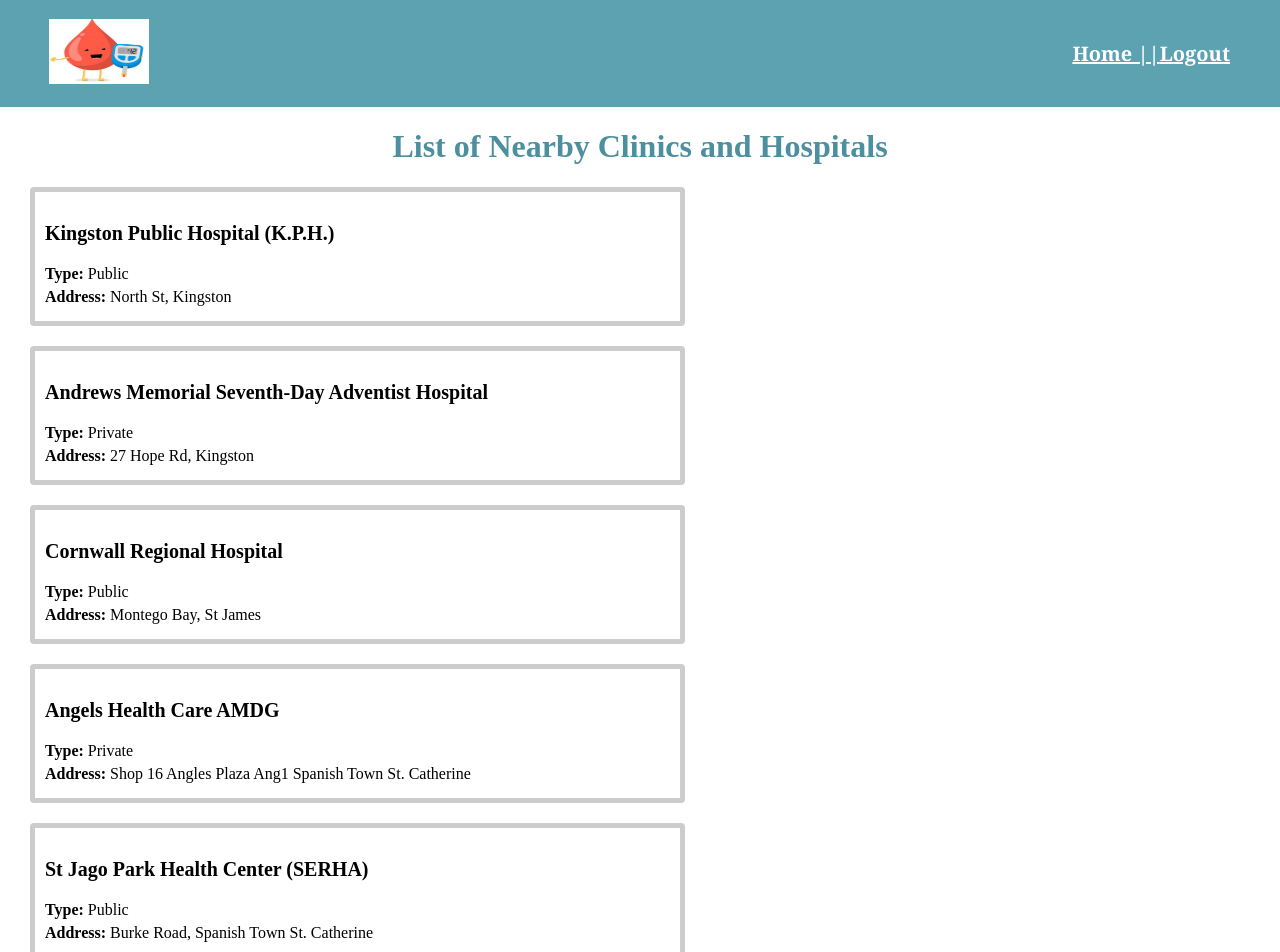
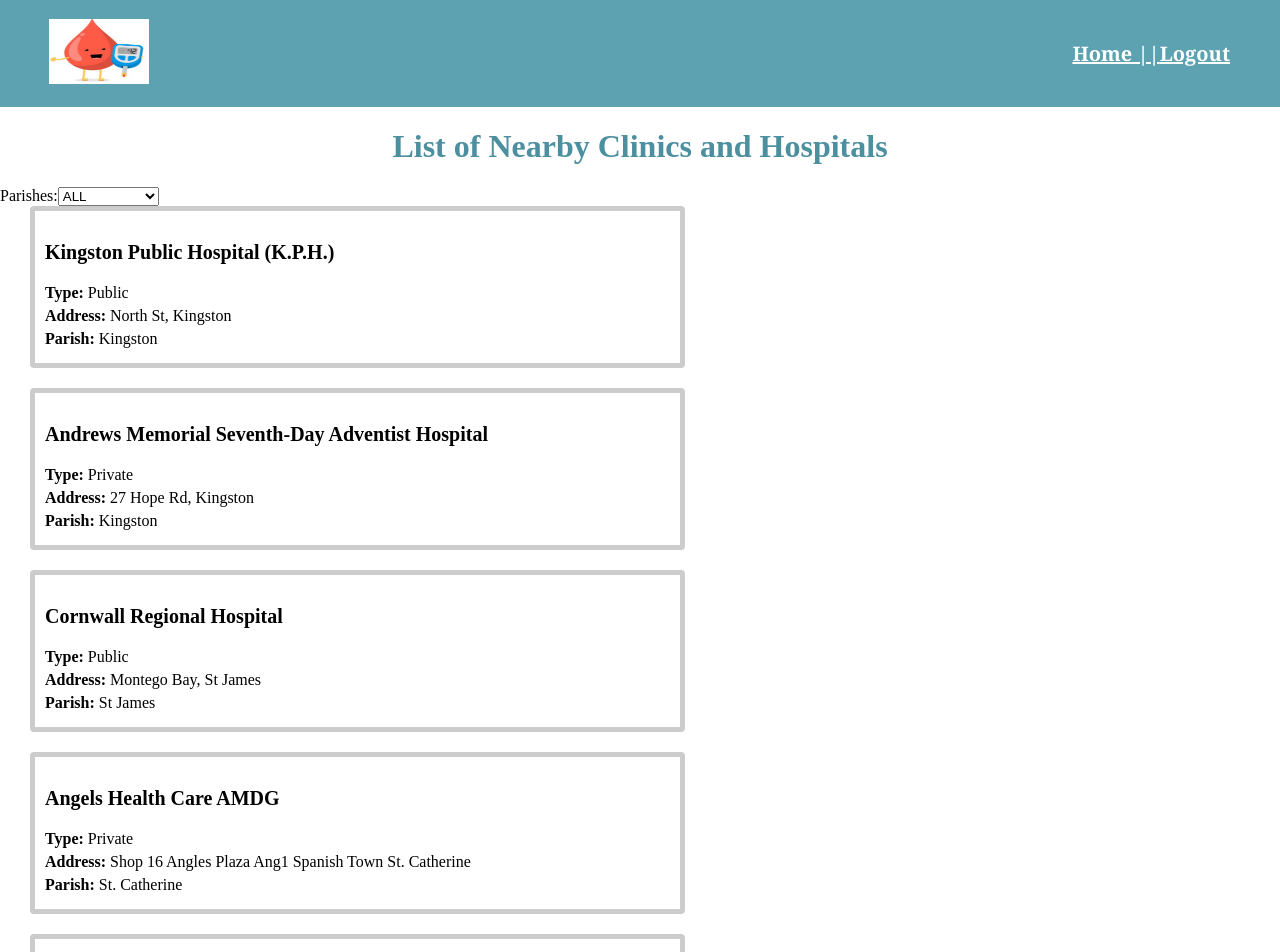
Before and after one commit to walters-skn/COMP3901-Capstone, a Vue app: page /clinics in a window 1280 px wide. Shown: the top 952 px of the page. Built offline with nearby package versions, Linux system fonts and the light colour scheme; the HTML template or start-up script is replaced by a standard one.

Commit message:
Filtered clinics

```diff
--- a/src/components/ClinicsPage.vue
+++ b/src/components/ClinicsPage.vue
@@ -5,12 +5,21 @@
 
         <h1 class="heading"> <strong> <b> List of Nearby Clinics and Hospitals</b></strong></h1>
 
+        <div class="filter">
+            <label for="parish-select"> Parishes:</label>
+            <select id="parish-select" v-model="selectedParish">
+                <option value=""> ALL</option>
+                <option v-for="parish in parishes" :value="parish" :key="parish">{{ parish }}</option>
+            </select>
+        </div>
+
         <div class="hospital-list">
-            <div v-for="hospital in hospitals" :key="hospital.name" class="hospital">
+            <div v-for="hospital in filteredHospitals" :key="hospital.name" class="hospital">
                 <div class="details">
                     <h3 class="name" >{{ hospital.name }}</h3>
                     <p><strong>Type:</strong> {{ hospital.type }}</p>
                     <p><strong>Address:</strong> {{ hospital.address }}</p>
+                    <p><strong>Parish:</strong> {{ hospital.parish }}</p>
                 </div>
             </div>
         </div>
@@ -32,52 +41,89 @@
                         name: 'Kingston Public Hospital (K.P.H.)',
                         type: 'Public',
                         address: 'North St, Kingston',
+                        parish: 'Kingston',
+
                     },
                     {
                         name: 'Andrews Memorial Seventh-Day Adventist Hospital',
                         type: 'Private',
                         address: '27 Hope Rd, Kingston',
+                        parish: 'Kingston',
+
                     },
                     {
                         name: 'Cornwall Regional Hospital',
                         type: 'Public',
                         address: 'Montego Bay, St James',
+                        parish: 'St James',
+
                     },
                     {
                         name: 'Angels Health Care AMDG',
                         type: 'Private',
                         address: 'Shop 16 Angles Plaza Ang1 Spanish Town St. Catherine',
+                        parish: 'St. Catherine',
+
                     },
                     {
                         name: 'St Jago Park Health Center (SERHA)',
                         type: 'Public',
                         address: 'Burke Road, Spanish Town St. Catherine',
+                        parish: 'St. Catherine',
+
                     },
                     {
                         name: 'Amadeo Medical Group',
                         type: 'Private',
                         address: '11A Young St, Spanish Town St. Catherine',
+                        parish: 'St. Catherine',
+
                     },
                     {
                         name: 'Trinity Mall Medical Centre',
                         type: 'Private',
                         address: '3 Barnett St, Montego Bay',
+                        parish: 'Montego Bay',
+
                     },
                     {
                         name: 'Sekhmet Medical Center',
                         type: 'Private',
                         address: 'Shop 14, Bogue City Center, Bogue Rd, Montego Bay',
+                        parish: 'Montego Bay',
+
                     },
                     {
                         name: 'Medical Associates',
                         type: 'Private',
                         address: '18, 10 Tangerine Pl, Kingston',
+                        parish: 'Kingston',
                     },
                 ],
+                selectedParish: '',
+                parishes: [],
             };
         },
+        computed: {
+            filteredHospitals() {
+            if (!this.selectedParish) {
+                return this.hospitals;
+            } else {
+                return this.hospitals.filter((hospital) => hospital.parish === this.selectedParish);
+            }
+            },
+        },
+        mounted() {
+            this.parishes = Array.from(new Set(this.hospitals.map((hospital) => hospital.parish)));
+        },
+        methods: {
+            filterByParish() {
+            this.filteredHospitals = this.selectedParish
+                ? this.hospitals.filter((hospital) => hospital.parish === this.selectedParish)
+                : this.hospitals;
+            },
+        },
         };
-
 </script>
 
   <style scoped>
@@ -99,17 +145,14 @@
   }
 
   .hospital {
-    /* Add hospital item styles here */
     margin-bottom: 20px;
   }
 
   h3 {
-    /* Add hospital name styles here */
     font-size: 20px;
   }
 
   p {
-    /* Add hospital details styles here */
     margin: 5px 0;
   }
   </style>
--- a/src/components/HomePage.vue
+++ b/src/components/HomePage.vue
@@ -31,7 +31,7 @@
         <p class="points">
           <strong> Click the button below to get started. </strong>
         </p>
-        <router-link to="/diabot2" class="btn"> Diabot</router-link>
+        <router-link to="/diabot" class="btn"> Diabot</router-link>
       </div>
 
     </div>
```
Lines whose indentation alone changed are shown as unchanged.
